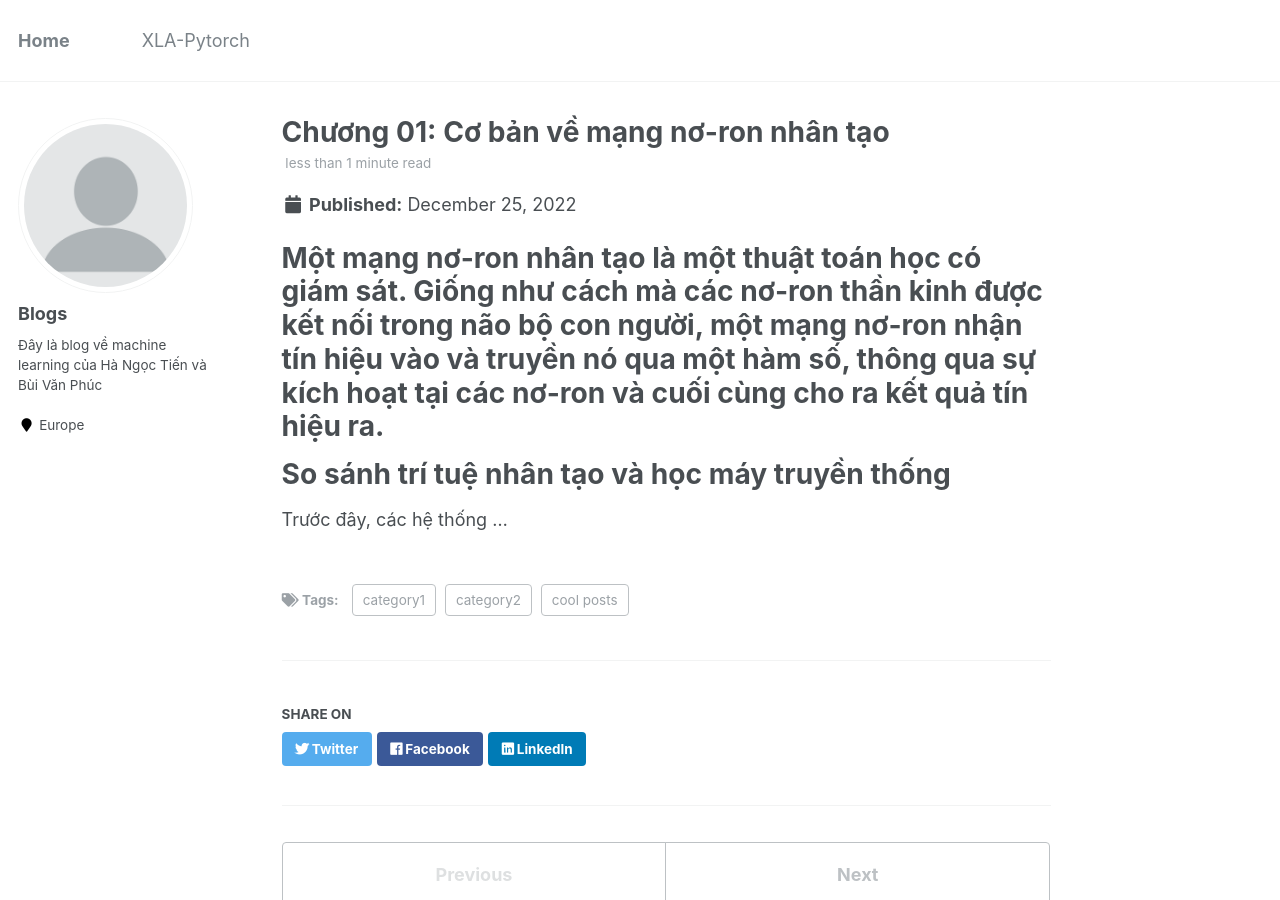
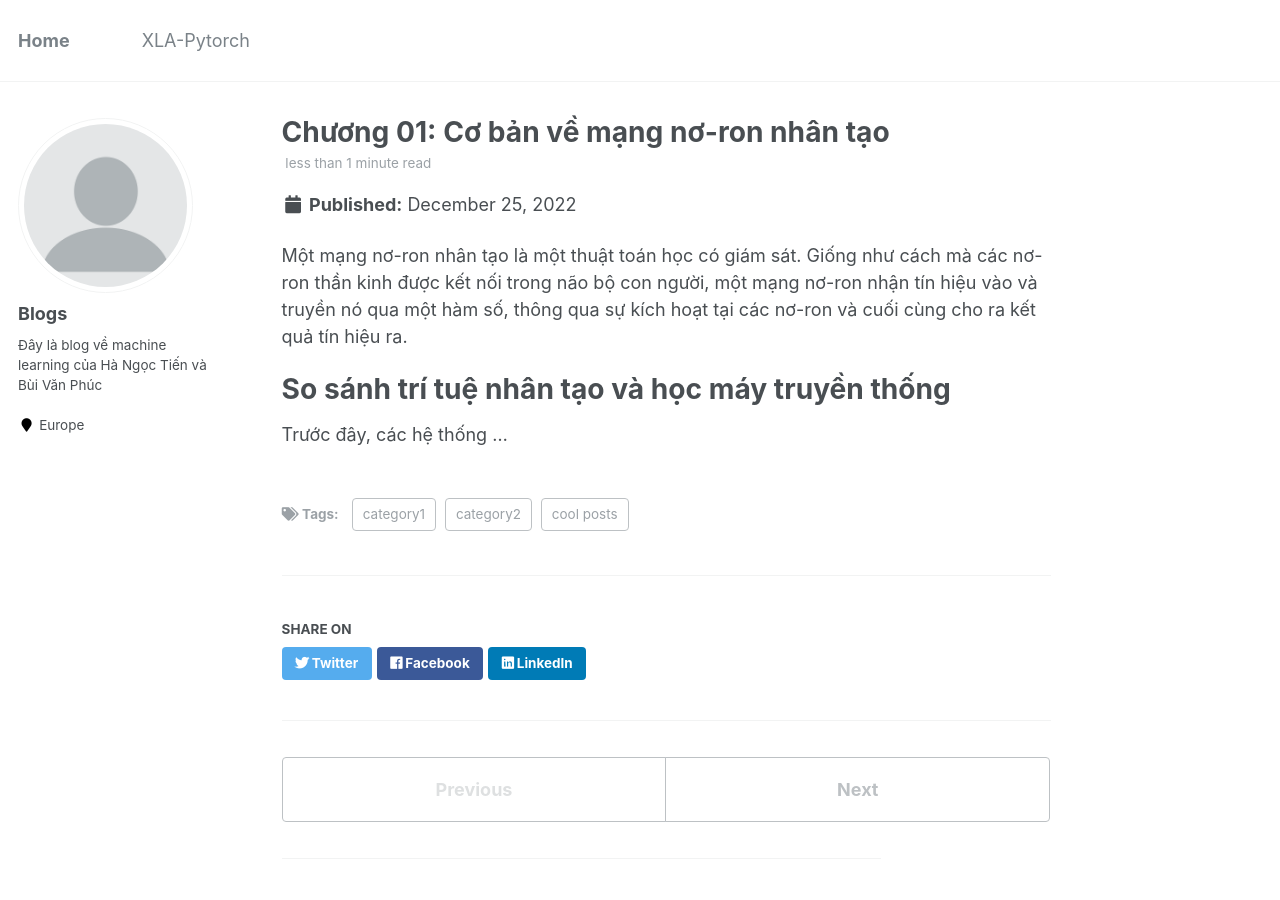
Before and after one commit to vanphuc-bui/MordenComputervision, a Jekyll site: the page built from _posts/2022-12-25-chapter-01.md, in a window 1280 px wide and 900 px high. Built offline with Jekyll 4.4.1, drawn with Linux system fonts in a browser that asks for light colours.

```diff
--- a/_posts/2022-12-25-chapter-01.md
+++ b/_posts/2022-12-25-chapter-01.md
@@ -9,6 +9,9 @@ tags:
 ---
 
 Một mạng nơ-ron nhân tạo là một thuật toán học có giám sát. Giống như cách mà các nơ-ron thần kinh được kết nối trong não bộ con người, một mạng nơ-ron nhận tín hiệu vào và truyền nó qua một hàm số, thông qua sự kích hoạt tại các nơ-ron và cuối cùng cho ra kết quả tín hiệu ra.
+
+So sánh trí tuệ nhân tạo và học máy truyền thống
 ======
-# So sánh trí tuệ nhân tạo và học máy truyền thống
+
+
 Trước đây, các hệ thống ...
```
